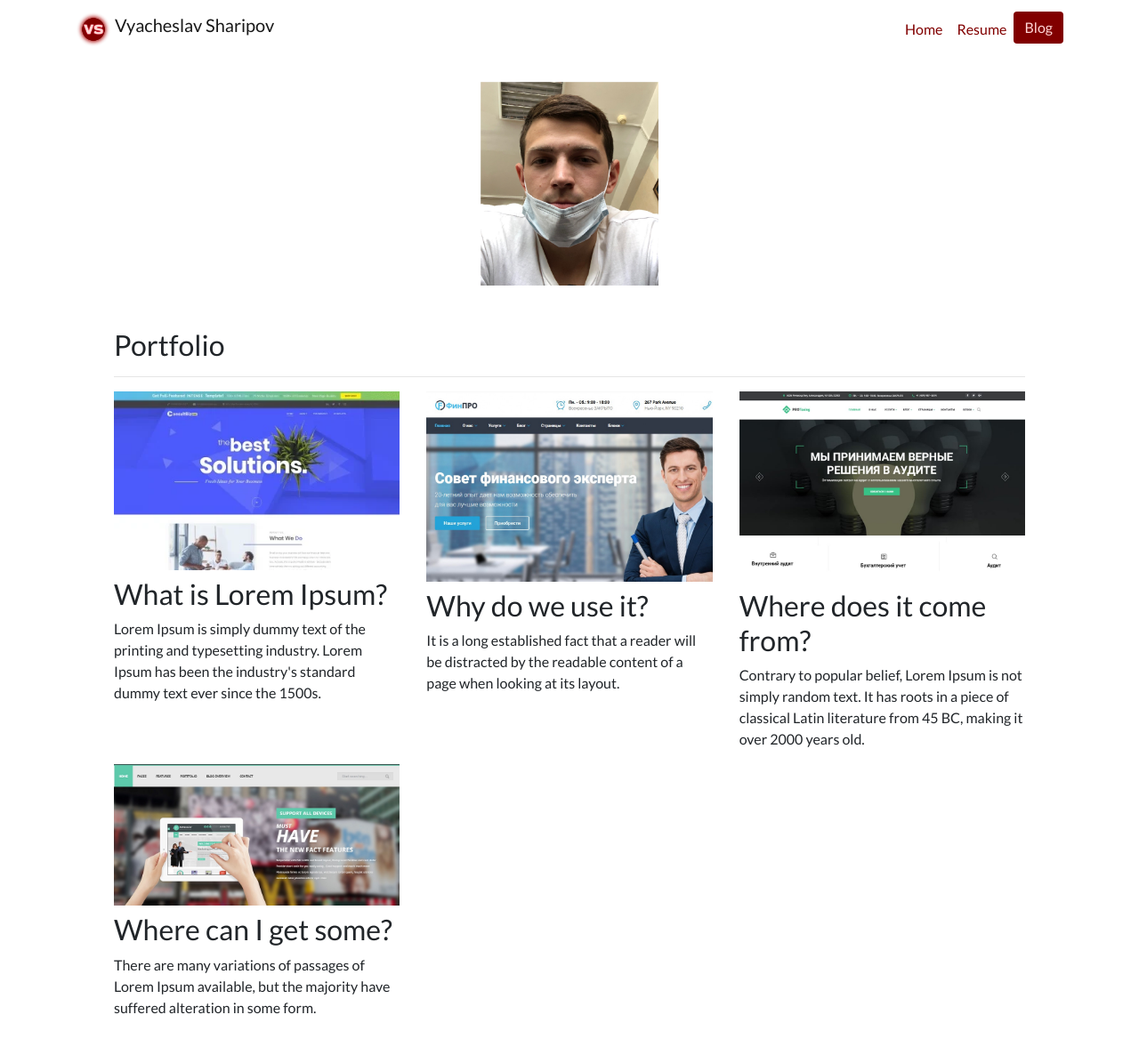
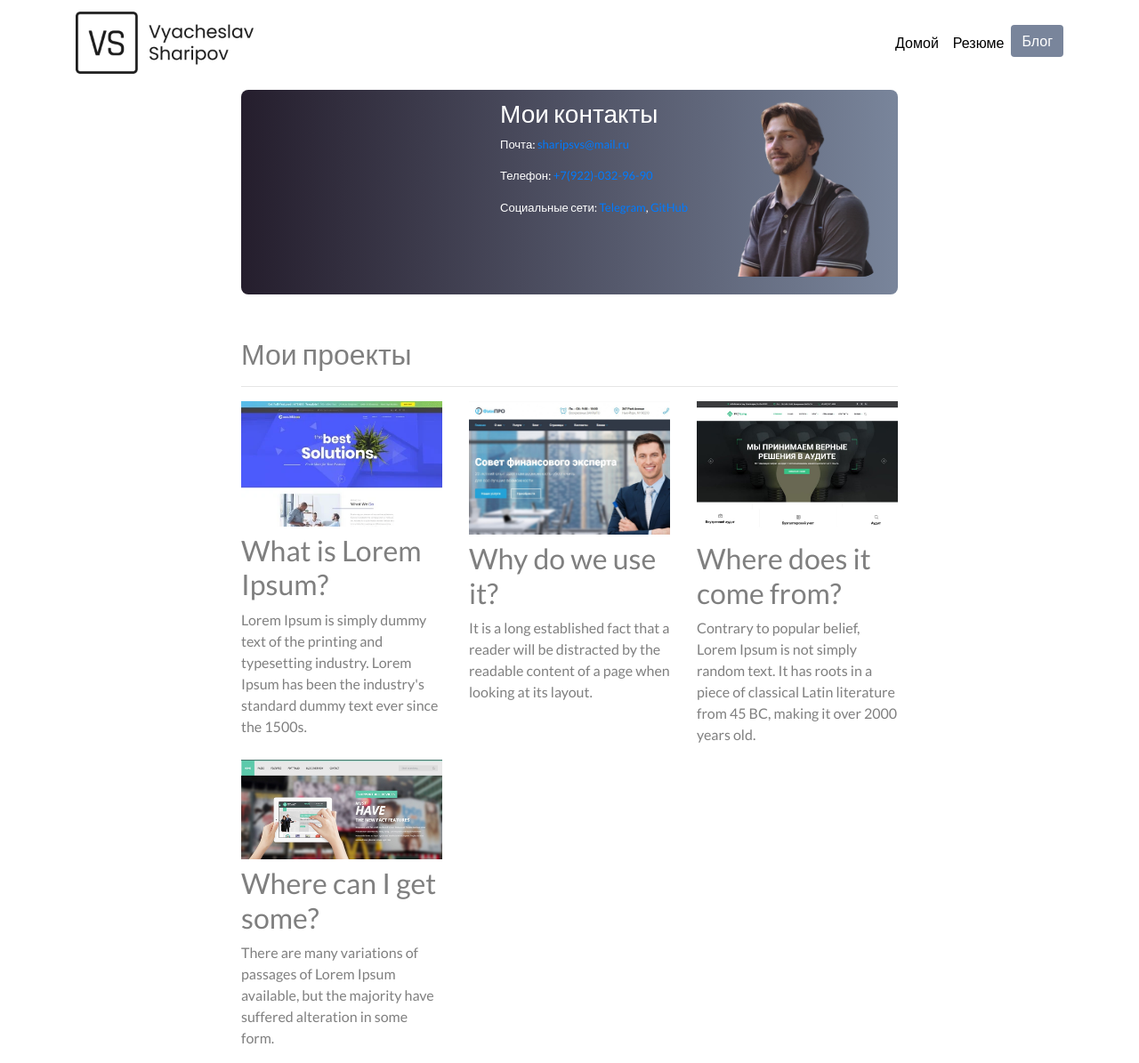
Before and after one commit to fanfaronDo/Portfolio, a Django app: page / in a window 1280 px wide. Shown: the whole page at 89% size. Before the commit the page ends 1140 px from the top, so only its background shows below. Run offline with Django 4.2, Linux system fonts and the light colour scheme; data comes from the database, SQL or seed files in the repository; some libraries are stand-ins or nearby versions.

Commit message:
changed: tamplate

```diff
--- a/portfolio/static/portfolio/custom.css
+++ b/portfolio/static/portfolio/custom.css
@@ -1,37 +1,69 @@
+body {
+    font-family: 'Arial', sans-serif;
+    background-color: #f8f9fa;
+    color: #333;
+}
+
 .navbar-nav .nav-link {
-    color: rgb(129, 0, 0) !important;
-
+    color: #000000 !important;
 }
 
 .navbar-nav .nav-link:hover {
-    color: rgba(0,0,0,.5) !important;
+    color: rgba(128, 128, 128, 0.5) !important;
 }
-.container{
 
-    color: rgba(0,0,0,.5) !important;
+.contact-field {
+    color: #000000;
 }
-.btn{
-    background-color: rgb(129, 0, 0);
-    color: rgb(255, 214, 214);
+
+.gradient-background {
+    background: linear-gradient(to right, #251e2d, #79859b); /* Adjust colors as needed */
+    padding: 20px;
+    border-radius: 8px;
+    color: white;
+}
+
+.author-photo {
+    border-radius: 10%;
+}
+
+.container {
+    color: rgba(0, 0, 0, 0.5) !important;
+}
+
+.btn {
+    color: #FFFFFF;
+    background-color: #79859b;
     border: none;
 }
-.btn:hover{
-    background-color: rgb(255, 214, 214);
-    color: rgb(129, 0, 0);
+
+.btn:hover {
+    background-color: #FFFFFF;
+    color: #000000;
 }
+
 body {
     font-family: 'Lato', sans-serif;
+    background-color: #FFFFFF;
+    color: #000000;
 }
 
 #blogtitle {
     font-size: 6rem;
+    color: #000000;
+}
+
+#contact-info {
+    font-size: small;
 }
 
 @media (min-width: 992px) {
     #hometext {
         font-size: 4rem;
+        color: #000000;
     }
     #blogdetailtitle {
         font-size: 5rem;
+        color: #000000;
     }
 }
--- a/portfolio/templates/portfolio/base.html
+++ b/portfolio/templates/portfolio/base.html
@@ -1,5 +1,5 @@
 <!DOCTYPE html>
-<html lang="en" xmlns="http://www.w3.org/1999/html">
+<html lang="en">
 <head>
     {% load static %}
     <meta charset="UTF-8">
@@ -10,55 +10,44 @@
 
     <!-- Bootstrap CSS -->
     <link rel="stylesheet" href="https://stackpath.bootstrapcdn.com/bootstrap/4.4.1/css/bootstrap.min.css" integrity="sha384-Vkoo8x4CGsO3+Hhxv8T/Q5PaXtkKtu6ug5TOeNV6gBiFeWPGFN9MuhOf23Q9Ifjh" crossorigin="anonymous">
-
-  <link rel="stylesheet" href="{% static "portfolio/custom.css" %}">
-
+    <link rel="stylesheet" href="{% static 'portfolio/custom.css' %}">
     <link href="https://fonts.googleapis.com/css?family=Lato&display=swap" rel="stylesheet">
-
-  <link rel="icon" type="image/png" href="{% static "portfolio/Logo.png" %}">
-
+    <link rel="icon" type="image/png" href="{% static 'portfolio/Logo.png' %}">
 </head>
 <body>
-
     <nav id="topNav" class="navbar navbar-expand-md navbar-light">
         <div class="container" style="width: 100%">
             <a class="navbar-brand" href="{% url 'main_page' %}">
-        <img src="{% static 'portfolio/logo.png' %}" width="40" height="40" class="d-inline-block align-top" alt="Sharip's's Logo">
-        <span>Vyacheslav Sharipov</span>
+                <img src="{% static 'portfolio/logo.png' %}" width="200" height="70" class="d-inline-block align-top" alt="Sharip's Logo">
             </a>
             <button class="navbar-toggler" type="button" data-toggle="collapse" data-target="#navbarNav" aria-controls="navbarNav" aria-expanded="false" aria-label="Toggle navigation">
                 <span class="navbar-toggler-icon"></span>
             </button>
             <div class="collapse navbar-collapse text-center" id="navbarNav">
                 <ul class="navbar-nav ml-auto">
-
                     <li class="nav-item">
-            <a class="nav-link" href="{% url 'main_page' %}">Home</a>
+                        <a class="nav-link" href="{% url 'main_page' %}">Домой</a>
                     </li>
                     <li class="nav-item">
-            <a class="nav-link" href="{% static "portfolio/resume.pdf" %}" target="_blank">Resume</a>
+                        <a class="nav-link" href="{% static 'portfolio/resume.pdf' %}" target="_blank">Резюме</a>
                     </li>
                     <li>
-            <a role="button" href="{% url 'blog:all_blog' %}" class="btn btn-primary">Blog</a>
+                        <a role="button" href="{% url 'blog:all_blog' %}" class="btn btn-primary">Блог</a>
                     </li>
                 </ul>
             </div>
         </div>
     </nav>
 
-
-    <div style="align-content: center; margin: 0 auto; width: 80%; padding-top: 10px">
-
-        {% block content  %}
-
+    <div class="container" style="align-content: right; margin: 0 auto; width: 60%; padding-top: 5px;">
+        {% block content %}
         {% endblock %}
-
     </div>
-
 
     <script src="https://code.jquery.com/jquery-3.4.1.slim.min.js" integrity="sha384-J6qa4849blE2+poT4WnyKhv5vZF5SrPo0iEjwBvKU7imGFAV0wwj1yYfoRSJoZ+n" crossorigin="anonymous"></script>
     <script src="https://cdn.jsdelivr.net/npm/popper.js@1.16.0/dist/umd/popper.min.js" integrity="sha384-Q6E9RHvbIyZFJoft+2mJbHaEWldlvI9IOYy5n3zV9zzTtmI3UksdQRVvoxMfooAo" crossorigin="anonymous"></script>
     <script src="https://stackpath.bootstrapcdn.com/bootstrap/4.4.1/js/bootstrap.min.js" integrity="sha384-wfSDF2E50Y2D1uUdj0O3uMBJnjuUD4Ih7YwaYd1iqfktj0Uod8GCExl3Og8ifwB6" crossorigin="anonymous"></script>
+</body>
 
-</body>
+
 </html>
--- a/portfolio/templates/portfolio/home.html
+++ b/portfolio/templates/portfolio/home.html
@@ -3,13 +3,24 @@
 {% load static %}
 
 
-<div class="row justify-content-center my-3">
-    <div class="col-5 text-center">
-        <img src="{% static 'portfolio/author.JPG' %}" alt="This author's photo" class="img-fluid" width="200" height="250">
+<div class="d-flex justify-content-end gradient-background" style="margin: 0 auto; width: 100%; padding-top: 10px;">
+
+    <div class="text-left" id="contact-info">
+        <h3>Мои контакты</h3>
+        <p>Почта: <a href="mailto:sharipsvs@mail.ru">sharipsvs@mail.ru</a></p>
+        <p>Телефон: <a href="tel:+7(922)0329690">+7(922)-032-96-90</a></p>
+        <p>Социальные сети:
+        <a href="https://t.me/vyaches_sharip">Telegram</a>,
+        <a href="https://github.com/fanfaronDo">GitHub</a>
+        </p>
+    </div>
+
+    <div class="text-right ml-3">
+        <img src="{% static 'portfolio/author2.png' %}" alt="This author's photo" class="img-fluid author-photo" id="toggle" width="200" height="250">
     </div>
 </div>
 
-<h2 class="mt-5">Portfolio</h2>
+<h2 class="mt-5">Мои проекты</h2>
 <hr>
         <div class="row">
             {% for project in projects %}
```
Also changed, not shown: portfolio/static/portfolio/author.JPG, portfolio/static/portfolio/author2.png (added), portfolio/static/portfolio/logo.png, 2 other files. Lines whose indentation alone changed are shown as unchanged.
